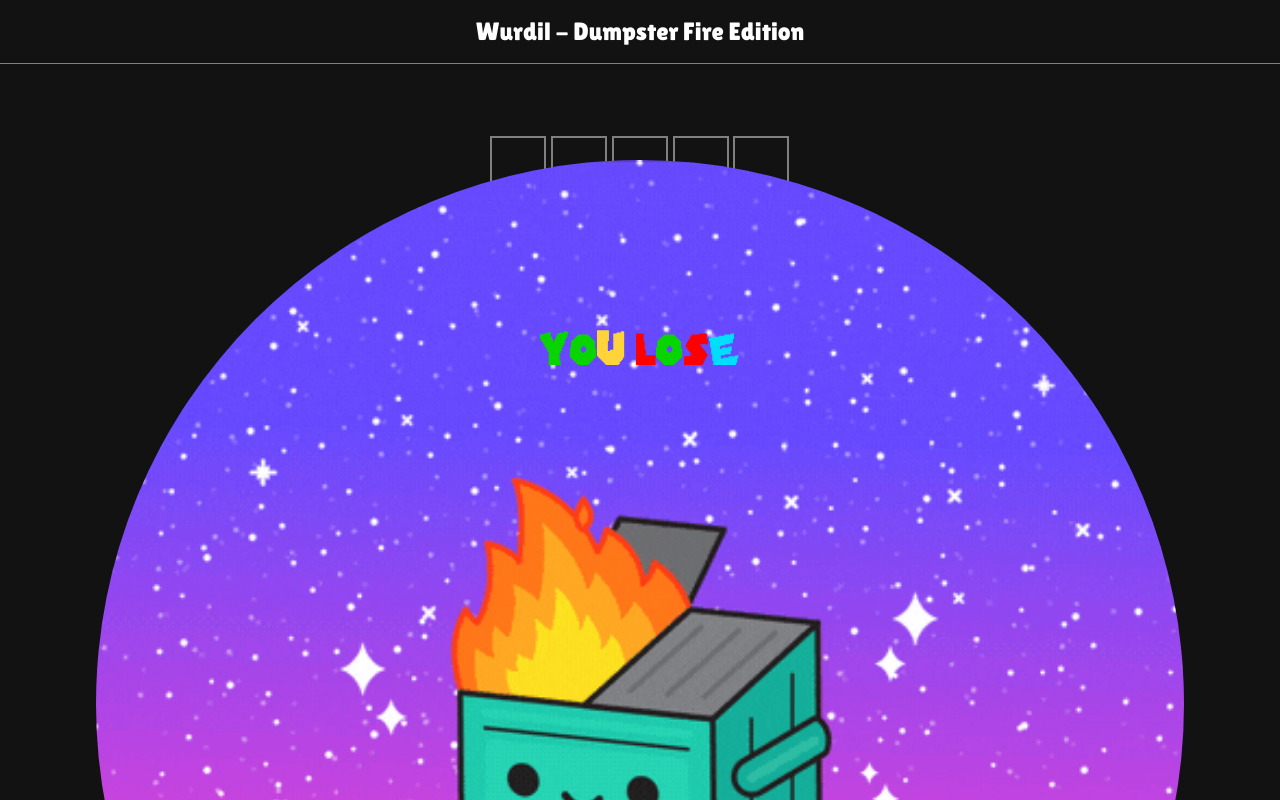
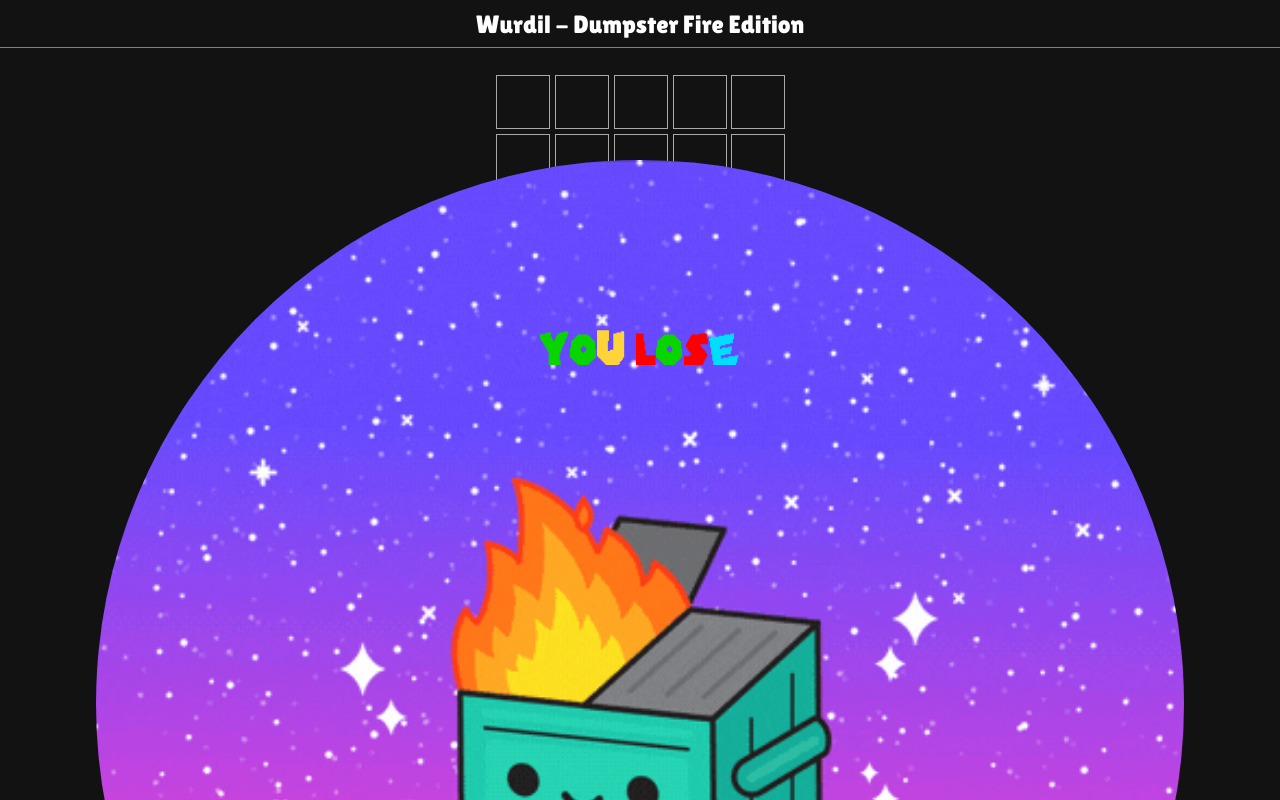
Before and after one commit to Hallelujah78/wordle-clone, a React (Vite) app: page / in a window 1280 px wide. Built offline with nearby package versions, Linux system fonts and the light colour scheme.

Commit message:
style: adjusted styles
app will display on a device with minimum 600px height.

```diff
--- a/src/App.tsx
+++ b/src/App.tsx
@@ -247,8 +247,6 @@ const App: React.FC = () => {
       <Wrapper>
         <nav>
           <div className="nav-center">
-            <div></div>
-
             <motion.div
               initial={{ y: -250 }}
               animate={{ y: 0 }}
@@ -300,6 +298,7 @@ const App: React.FC = () => {
 export default App;
 
 const Wrapper = styled.div`
+  display: grid;
   position: relative;
   user-select: none;
   height: 100vh;
@@ -308,35 +307,35 @@ const Wrapper = styled.div`
   nav {
     border-bottom: 1px solid gray;
     box-sizing: border-box;
-    height: 4rem;
+    height: 3rem;
   }
   .nav-center {
     height: 100%;
-    display: grid;
-    grid-template-columns: 0.5fr 2fr 0.5fr;
-    place-content: center;
     box-sizing: border-box;
     width: 95vw;
-    vertical-align: middle;
     margin: auto;
   }
   div.title {
     display: grid;
-    text-align: center;
     place-content: center;
-    height: 4rem;
+    height: 3rem;
     font-size: calc(1.25rem + 0.390625vw);
   }
 
   section {
-    height: calc(100vh - 4rem);
+    height: calc(100vh - 3rem);
     display: grid;
-    place-content: center;
     max-width: 100%;
+    align-content: start;
   }
 
   .guess-container {
+    width: 85vw;
+
+    display: grid;
+    place-content: center;
     margin: auto;
+    margin-top: 1.5rem;
   }
   .button-container {
     display: flex;
--- a/src/components/Key.tsx
+++ b/src/components/Key.tsx
@@ -40,7 +40,7 @@ const Key: React.FC<KeyProps> = ({ keyChar, icon, bgColor, delay, xStart }) => {
       onClick={clickHandler}
       fontSize={keyChar === "Enter" ? ".75rem" : "1.25rem"}
       width={
-        keyChar === "Enter" || keyChar === "Backspace" ? "3.625rem" : "2.5rem"
+        keyChar === "Enter" || keyChar === "Backspace" ? "3.225rem" : "2rem"
       }
     >
       {icon ? icon : keyChar.toUpperCase()}
@@ -63,8 +63,8 @@ const Wrapper = styled.div.attrs<KeyDivProps>((props) => ({
   font-weight: 700;
   display: grid;
   background-color: #818384;
-  height: 3.5rem;
-  margin: 0.225rem 0.175rem;
+  height: 3.75rem;
+  margin: 0.225rem 0.225rem;
   border-radius: 5px;
 
   cursor: pointer;
--- a/src/components/Keyboard.tsx
+++ b/src/components/Keyboard.tsx
@@ -57,10 +57,11 @@ const Keyboard: React.FC<KeyboardProps> = ({ keyboardState }) => {
 export default Keyboard;
 
 const Wrapper = styled.div`
-  margin-top: 2rem;
+  margin-top: 1rem;
+
   width: 98vw;
   text-align: center;
-  height: 25vh;
+  height: auto;
   .row {
     display: flex;
     place-content: center;
--- a/src/components/Tile.tsx
+++ b/src/components/Tile.tsx
@@ -78,7 +78,7 @@ const Wrapper = styled.div`
   width: 3.25rem;
   position: relative;
   display: inline-block;
-  border: 2px solid transparent;
+  border: 1px solid transparent;
   font-size: 2.25rem;
   text-align: center;
   line-height: 3.25rem;
@@ -105,9 +105,9 @@ const Wrapper = styled.div`
     width: 3.25rem;
     position: absolute;
     display: inline-block;
-    top: -4px;
+    top: -3px;
     right: -0.27rem;
-    border: 2px solid gray;
+    border: 1px solid darkgray;
     font-size: 2.25rem;
     text-align: center;
     line-height: 3.25rem;
```
